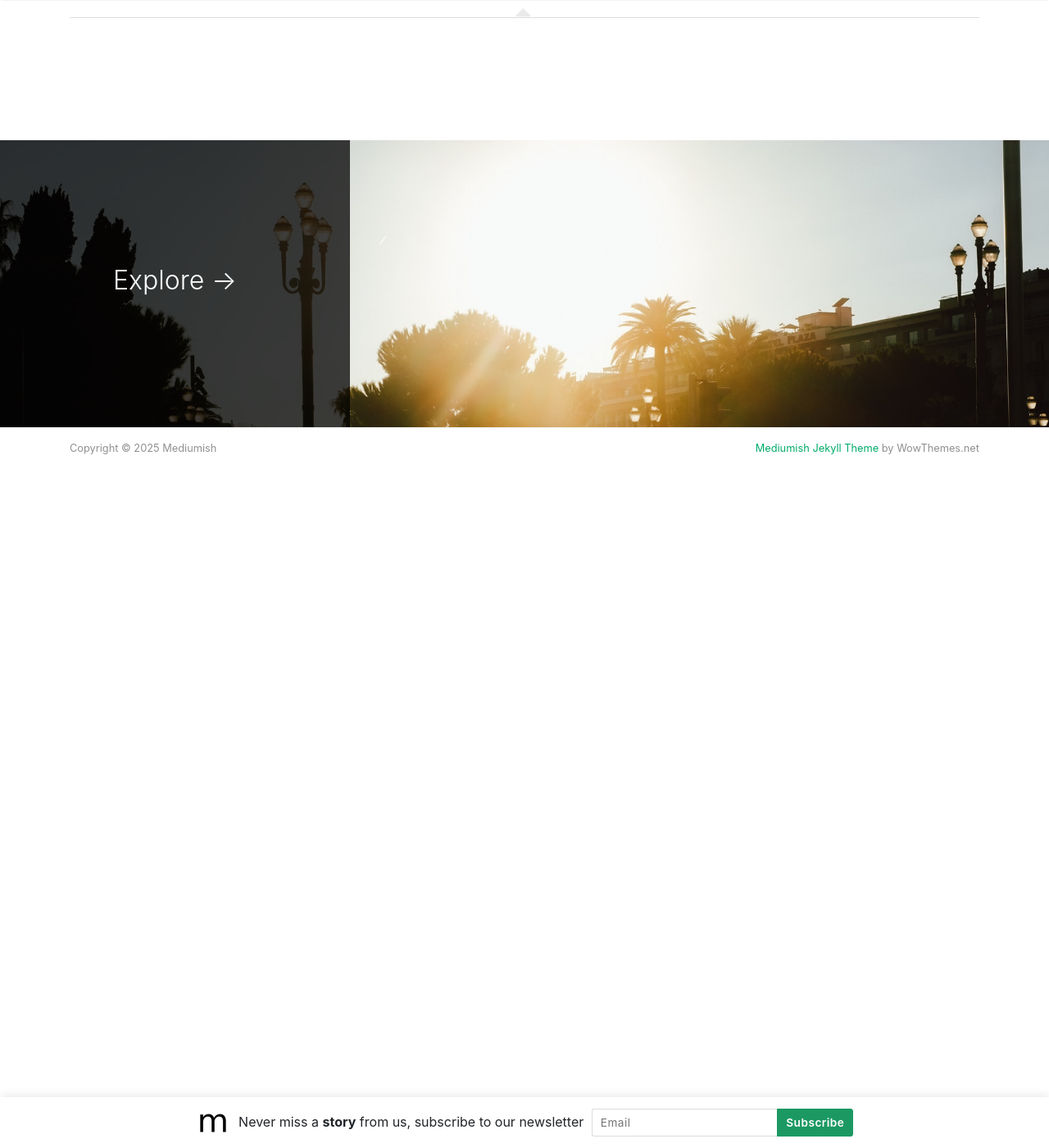
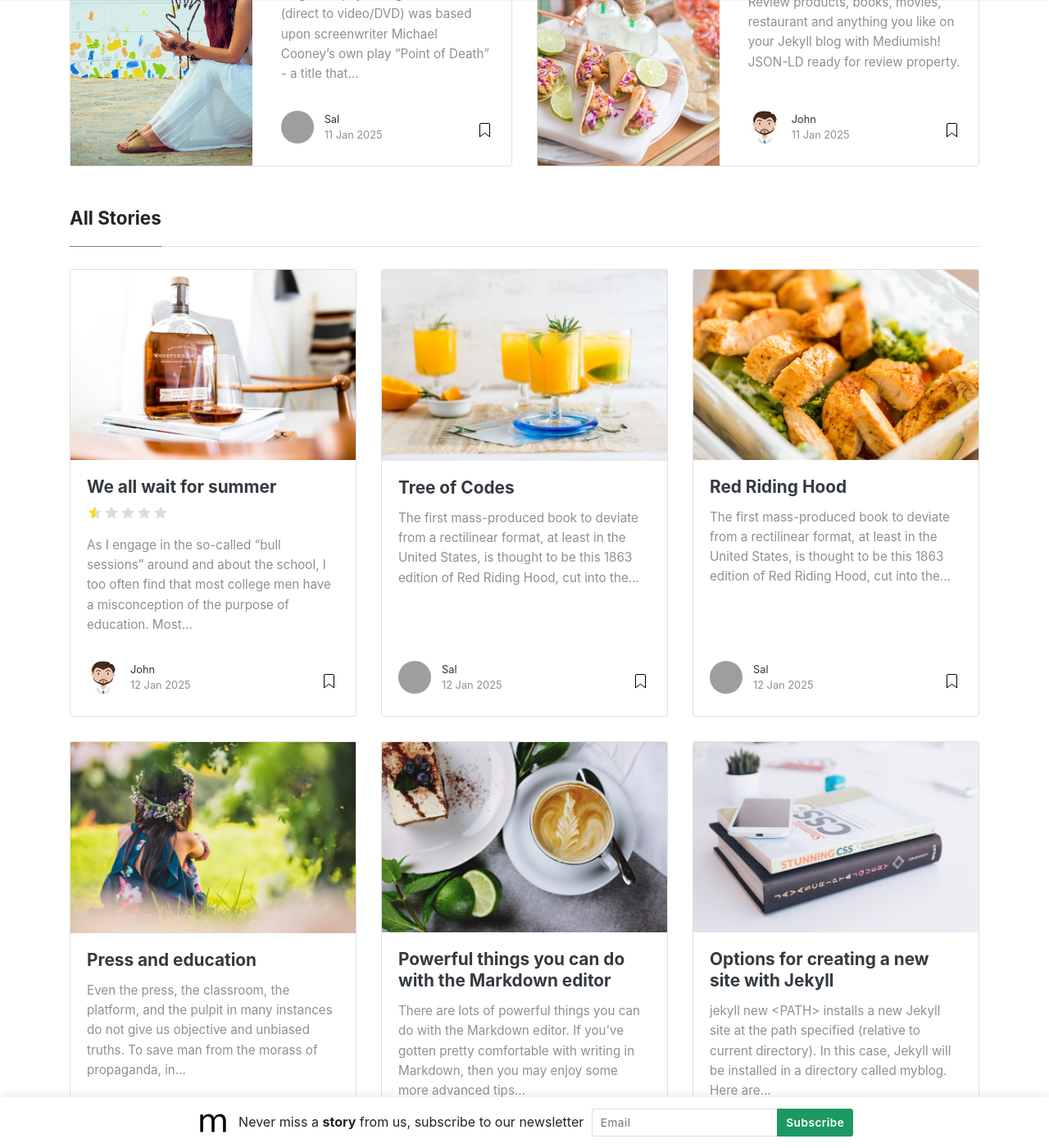
Before and after one commit to PnikX/the-agile-scientist, a Jekyll site: the page built from index.html, in a window 1280 px wide and 1400 px high, scrolled down 392 px. Shown: the whole window at 82% size. Built offline with Jekyll 4.4.1, drawn with Linux system fonts in a browser that asks for light colours; nearby versions of some CDN libraries; the list of posts is cut into pages by our own code; some of the changed text lies outside the part shown; grey boxes are pictures that could not be loaded.

Commit message:
new  latest  files

````diff
--- a/_config.yml
+++ b/_config.yml
@@ -4,7 +4,8 @@ title: "Mediumish"
 description: "Jekyll template, Medium styled, free for bloggers."
 logo: 'assets/images/logo.png'
 favicon: 'assets/images/logo.png'
-baseurl: /mediumish-theme-jekyll
+#baseurl: /mediumish-theme-jekyll
+baseurl: ""
 google_analytics: 'UA-46278016-1'
 disqus: 'demowebsite'
 mailchimp-list: 'https://wowthemes.us11.list-manage.com/subscribe/post?u=8aeb20a530e124561927d3bd8&amp;id=8c3d2d214b'
--- /dev/null
+++ b/_posts/2025-01-11-customer-service.md
@@ -0,0 +1,31 @@
+---
+layout: post
+title:  "Inception Movie"
+author: john
+categories: [ Jekyll, tutorial ]
+tags: [red, yellow]
+image: assets/images/11.jpg
+description: "My review of Inception movie. Acting, plot and something else in this short description."
+featured: true
+hidden: true
+rating: 4.5
+---
+
+Review products, books, movies, restaurant and anything you like on your Jekyll blog with Mediumish! JSON-LD ready for review property.
+
+#### How to use?
+
+It's actually really simple! Add the rating in your YAML front matter. It also supports halfs:
+
+```html
+---
+layout: post
+title:  "Inception Movie"
+author: john
+categories: [ Jekyll, tutorial ]
+tags: [red, yellow]
+image: assets/images/11.jpg
+description: "My review of Inception movie. Actors, directing and more."
+rating: 4.5
+---
+```
--- /dev/null
+++ b/_posts/2025-01-11-quick-start-guide.md
@@ -0,0 +1,27 @@
+---
+layout: post
+title:  "Let's test spoilers"
+author: sal
+categories: [ Jekyll, tutorial ]
+image: assets/images/12.jpg
+featured: true
+hidden: true
+---
+
+Director Roland Suso Richter's enigmatic psychological thriller (direct to video/DVD) was based upon screenwriter Michael Cooney's own play "Point of Death" - a title that gave away the film's entire plot twist premise.
+
+As in many similar films, such as Jacob's Ladder (1990), Soul Survivors (2001), and The Butterfly Effect (2004), events and people were thoroughly distorted and confused because the protagonist was at the point of death. The tagline was misleading:
+
+"When You Don't Have a Memory, How Can You Remember Who to Trust?"
+
+The mind-warping film opened with a hospital patient Simon Cable (Ryan Phillippe) awakening in a <span class="spoiler"> hospital with little knowledge (amnesia perhaps?) of what had happened, and why he was there, etc. He was told by attending Dr. Jeremy Newman (Stephen Rea) that it was July 29, 2002 (Simon thought it was the year 2000 - he was confused - he heard a doctor say 20:00 hours!) and that he had died for two minutes from cardiac arrest following the near-fatal accident -- but he had been revived ("You're as good as new").</span> Dr. Newman: "Simon, this is the 29th of July. The year is 2002. And your wife, whose name is Anna, is waiting outside."
+
+(The doctor left off four crucial additional words, revealed in the film's ending.) (Spoiler: Simon had died and was not resuscitated!).
+
+A major clue to everything that truly happened was the scene that played next under the credits - hospital staff failed to bring a patient back to life with a defibrillator after a car accident. Chest compressions failed and there was no pulse. A second major clue was provided by hospital orderly Travis (Stephen Graham): <span class="spoiler">Everybody dies. No mystery there. But why and how everyone dies. Now, there's a mystery worth solving. Probably the biggest mystery there is.</span>
+
+#### So how do we do spoilers?
+
+```html
+<span class="spoiler">My hidden paragraph here.</span>
+```
--- /dev/null
+++ b/_posts/2025-01-12-education.md
@@ -0,0 +1,51 @@
+---
+layout: post
+title:  "Education must also train one for quick, resolute and effective thinking."
+author: john
+categories: [ Jekyll, tutorial ]
+image: assets/images/3.jpg
+beforetoc: "Markdown editor is a very powerful thing. In this article I'm going to show you what you can actually do with it, some tricks and tips while editing your post."
+toc: true
+---
+There are lots of powerful things you can do with the Markdown editor
+
+If you've gotten pretty comfortable with writing in Markdown, then you may enjoy some more advanced tips about the types of things you can do with Markdown!
+
+As with the last post about the editor, you'll want to be actually editing this post as you read it so that you can see all the Markdown code we're using.
+
+
+## Special formatting
+
+As well as bold and italics, you can also use some other special formatting in Markdown when the need arises, for example:
+
++ ~~strike through~~
++ ==highlight==
++ \*escaped characters\*
+
+
+## Writing code blocks
+
+There are two types of code elements which can be inserted in Markdown, the first is inline, and the other is block. Inline code is formatted by wrapping any word or words in back-ticks, `like this`. Larger snippets of code can be displayed across multiple lines using triple back ticks:
+
+```
+.my-link {
+    text-decoration: underline;
+}
+```
+
+If you want to get really fancy, you can even add syntax highlighting using Rouge.
+
+
+![walking]({{ site.baseurl }}/assets/images/8.jpg)
+
+## Reference lists
+
+The quick brown jumped over the lazy.
+
+Another way to insert links in markdown is using reference lists. You might want to use this style of linking to cite reference material in a Wikipedia-style. All of the links are listed at the end of the document, so you can maintain full separation between content and its source or reference.
+
+## Full HTML
+
+Perhaps the best part of Markdown is that you're never limited to just Markdown. You can write HTML directly in the Markdown editor and it will just work as HTML usually does. No limits! Here's a standard YouTube embed code as an example:
+
+<p><iframe style="width:100%;" height="315" src="https://www.youtube.com/embed/Cniqsc9QfDo?rel=0&amp;showinfo=0" frameborder="0" allowfullscreen></iframe></p>
--- /dev/null
+++ b/_posts/2025-01-12-options-for-creating-new-site-with-jekyll.md
@@ -0,0 +1,15 @@
+---
+layout: post
+title:  "Options for creating a new site with Jekyll"
+author: john
+categories: [ Jekyll, tutorial ]
+image: assets/images/13.jpg
+---
+
+`jekyll new <PATH>` installs a new Jekyll site at the path specified (relative to current directory). In this case, Jekyll will be installed in a directory called `myblog`. Here are some additional details:
+
+- To install the Jekyll site into the directory you're currently in, run `jekyll new` . If the existing directory isn't empty, you can pass the --force option with jekyll new . --force.
+- `jekyll new` automatically initiates `bundle install` to install the dependencies required. (If you don't want Bundler to install the gems, use `jekyll new myblog --skip-bundle`.)
+- By default, the Jekyll site installed by `jekyll new` uses a gem-based theme called Minima. With gem-based themes, some of the directories and files are stored in the theme-gem, hidden from your immediate view.
+- We recommend setting up Jekyll with a gem-based theme but if you want to start with a blank slate, use `jekyll new myblog --blank`
+- To learn about other parameters you can include with `jekyll new`, type `jekyll new --help`.
--- /dev/null
+++ b/_posts/2025-01-12-powerful-things-markdown-editor.md
@@ -0,0 +1,104 @@
+---
+layout: post
+title:  "Powerful things you can do with the Markdown editor"
+author: sal
+categories: [ Jekyll, tutorial ]
+image: assets/images/16.jpg
+---
+There are lots of powerful things you can do with the Markdown editor. If you've gotten pretty comfortable with writing in Markdown, then you may enjoy some more advanced tips about the types of things you can do with Markdown!
+
+As with the last post about the editor, you'll want to be actually editing this post as you read it so that you can see all the Markdown code we're using.
+
+
+## Special formatting
+
+As well as bold and italics, you can also use some other special formatting in Markdown when the need arises, for example:
+
++ ~~strike through~~
++ ==highlight==
++ \*escaped characters\*
+
+
+## Writing code blocks
+
+There are two types of code elements which can be inserted in Markdown, the first is inline, and the other is block. Inline code is formatted by wrapping any word or words in back-ticks, `like this`. Larger snippets of code can be displayed across multiple lines using triple back ticks:
+
+```
+.my-link {
+    text-decoration: underline;
+}
+```
+
+#### HTML
+
+```html
+<li class="ml-1 mr-1">
+    <a target="_blank" href="#">
+    <i class="fab fa-twitter"></i>
+    </a>
+</li>
+```
+
+#### CSS
+
+```css
+.highlight .c {
+    color: #999988;
+    font-style: italic;
+}
+.highlight .err {
+    color: #a61717;
+    background-color: #e3d2d2;
+}
+```
+
+#### JS
+
+```js
+// alertbar later
+$(document).scroll(function () {
+    var y = $(this).scrollTop();
+    if (y > 280) {
+        $('.alertbar').fadeIn();
+    } else {
+        $('.alertbar').fadeOut();
+    }
+});
+```
+
+#### Python
+
+```python
+print("Hello World")
+```
+
+#### Ruby
+
+```ruby
+require 'redcarpet'
+markdown = Redcarpet.new("Hello World!")
+puts markdown.to_html
+```
+
+#### C
+
+```c
+printf("Hello World");
+```
+
+
+
+
+![walking]({{ site.baseurl }}/assets/images/8.jpg)
+
+## Reference lists
+
+The quick brown jumped over the lazy.
+
+Another way to insert links in markdown is using reference lists. You might want to use this style of linking to cite reference material in a Wikipedia-style. All of the links are listed at the end of the document, so you can maintain full separation between content and its source or reference.
+
+## Full HTML
+
+Perhaps the best part of Markdown is that you're never limited to just Markdown. You can write HTML directly in the Markdown editor and it will just work as HTML usually does. No limits! Here's a standard YouTube embed code as an example:
+
+<p><iframe style="width:100%;" height="315" src="https://www.youtube.com/embed/Cniqsc9QfDo?rel=0&amp;showinfo=0" frameborder="0" allowfullscreen></iframe></p>
--- /dev/null
+++ b/_posts/2025-01-12-press-and-education.md
@@ -0,0 +1,19 @@
+---
+layout: post
+title:  "Press and education"
+author: sal
+categories: [ Jekyll, tutorial ]
+image: assets/images/7.jpg
+---
+Even the press, the classroom, the platform, and the pulpit in many instances do not give us objective and unbiased truths. To save man from the morass of propaganda, in my opinion, is one of the chief aims of education. Education must enable one to sift and weigh evidence, to discern the true from the false, the real from the unreal, and the facts from the fiction.
+
+Education must also train one for quick, **resolute and effective thinking**. To think incisively and to think for one's self is very difficult.
+
+> We are prone to let our mental life become invaded by legions of half truths, prejudices, and propaganda. At this point, I often wonder whether or not education is fulfilling its purpose. A great majority of the so-called educated people do not think logically and scientifically.
+
+
+The function of education, therefore, is to teach one to think intensively and to think critically. But education which stops with efficiency may prove the greatest menace to society. The most dangerous criminal may be the man gifted with reason, but with no morals.
+
+The late Eugene Talmadge, in my opinion, possessed one of the better minds of Georgia, or even America. Moreover, he wore the Phi Beta Kappa key. By all measuring rods, Mr. Talmadge could think critically and intensively; yet he contends that I am an inferior being. Are those the types of men we call educated?
+
+We must remember that intelligence is not enough. Intelligence plus character--that is the goal of true education. The complete education gives one not only power of concentration, but worthy objectives upon which to concentrate. The broad education will, therefore, transmit to one not only the accumulated knowledge of the race but also the accumulated experience of social living.
--- /dev/null
+++ b/_posts/2025-01-12-red-riding.md
@@ -0,0 +1,16 @@
+---
+layout: post
+title:  "Red Riding Hood"
+author: sal
+categories: [ Jekyll, tutorial ]
+image: assets/images/1.jpg
+---
+The first mass-produced book to deviate from a rectilinear format, at least in the United States, is thought to be this 1863 edition of Red Riding Hood, cut into the shape of the protagonist herself with the troublesome wolf curled at her feet. Produced by the Boston-based publisher Louis Prang, this is the first in their “Doll Series”, a set of five “die-cut” books, known also as shape books — the other titles being Robinson Crusoe, Goody Two-Shoes (also written by Red Riding Hood author Lydia Very), Cinderella, and King Winter.
+
+An 1868 Prang catalogue would later claim that such “books in the shape of a regular paper Doll… originated with us”.
+
+> It would seem the claim could also extend to die cut books in general, as we can’t find anything sooner, but do let us know in the comments if you have further light to shed on this! Such books are, of course, still popular in children’s publishing today, though the die cutting is not now limited to mere outlines, as evidenced in a beautiful 2014 version of the same Little Red Riding Hood story.
+
+The die cut has also been employed in the non-juvenile sphere as well, a recent example being Jonathan Safran Foer’s ambitious Tree of Codes.
+
+As for this particular rendition of Charles Perrault’s classic tale, the text and design is by Lydia Very (1823-1901), sister of Transcendentalist poet Jones Very. The gruesome ending of the original — which sees Little Red Riding Hood being gobbled up as well as her grandmother — is avoided here, the gore giving way to the less bloody aims of the morality tale, and the lesson that one should not disobey one’s mother.
--- /dev/null
+++ b/_posts/2025-01-12-tree-of-codes.md
@@ -0,0 +1,17 @@
+---
+layout: post
+title:  "Tree of Codes"
+author: sal
+categories: [ Jekyll, tutorial ]
+image: assets/images/9.jpg
+---
+The first mass-produced book to deviate from a rectilinear format, at least in the United States, is thought to be this 1863 edition of Red Riding Hood, cut into the shape of the protagonist herself with the troublesome wolf curled at her feet. Produced by the Boston-based publisher Louis Prang, this is the first in their “Doll Series”, a set of five “die-cut” books, known also as shape books — the other titles being Robinson Crusoe, Goody Two-Shoes (also written by Red Riding Hood author Lydia Very), Cinderella, and King Winter.
+
+As for this particular rendition of Charles Perrault’s classic tale, the text and design is by Lydia Very (1823-1901), sister of Transcendentalist poet Jones Very. The gruesome ending of the original — which sees Little Red Riding Hood being gobbled up as well as her grandmother — is avoided here, the gore giving way to the less bloody aims of the morality tale, and the lesson that one should not disobey one’s mother.
+
+> It would seem the claim could also extend to die cut books in general, as we can’t find anything sooner, but do let us know in the comments if you have further light to shed on this! Such books are, of course, still popular in children’s publishing today, though the die cutting is not now limited to mere outlines, as evidenced in a beautiful 2014 version of the same Little Red Riding Hood story.
+
+
+An 1868 Prang catalogue would later claim that such “books in the shape of a regular paper Doll… originated with us”.
+
+The die cut has also been employed in the non-juvenile sphere as well, a recent example being Jonathan Safran Foer’s ambitious Tree of Codes.
--- /dev/null
+++ b/_posts/2025-01-12-we-all-wait-for-summer.md
@@ -0,0 +1,11 @@
+---
+layout: post
+title:  "We all wait for summer"
+author: john
+categories: [ Jekyll, tutorial ]
+image: assets/images/5.jpg
+rating: .5
+---
+As I engage in the so-called "bull sessions" around and about the school, I too often find that most college men have a misconception of the purpose of education. Most of the "brethren" think that education should equip them with the proper instruments of exploitation so that they can forever trample over the masses. Still others think that education should furnish them with noble ends rather than means to an end.
+
+It seems to me that education has a two-fold function to perform in the life of man and in society: the one is utility and the other is culture. Education must enable a man to become more efficient, to achieve with increasing facility the ligitimate goals of his life.
````
Also changed, not shown: _posts/2025-01-12-about-bundler.md (added, +17 -0 lines), _posts/2025-01-12-acumulated-experience.md (added, +16 -0 lines), _posts/2025-01-12-first-mass-produced.md (added, +16 -0 lines), _posts/2025-01-12-is-intelligence-enough.md (added, +18 -0 lines), _posts/2025-01-12-never-stopped-worrying-never-loved-bomb.md (added, +13 -0 lines), Gemfile.lock, README.md, 1 other file.
